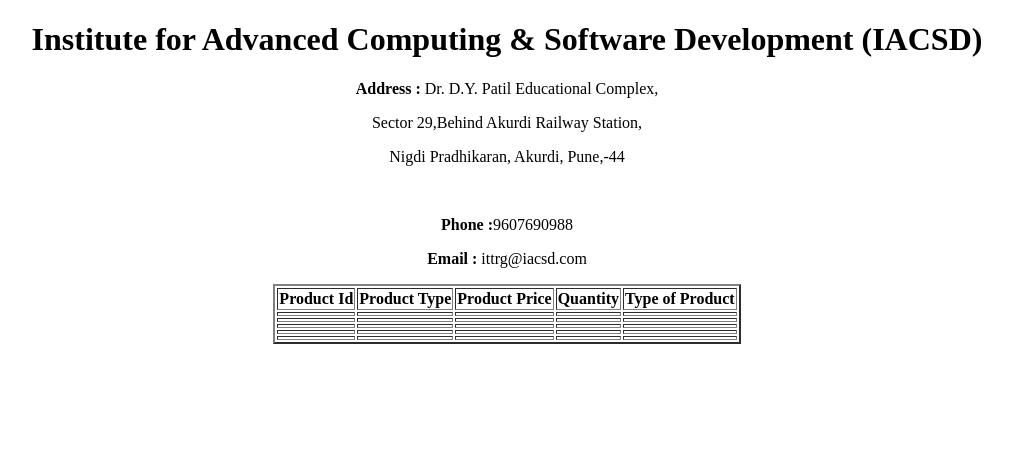
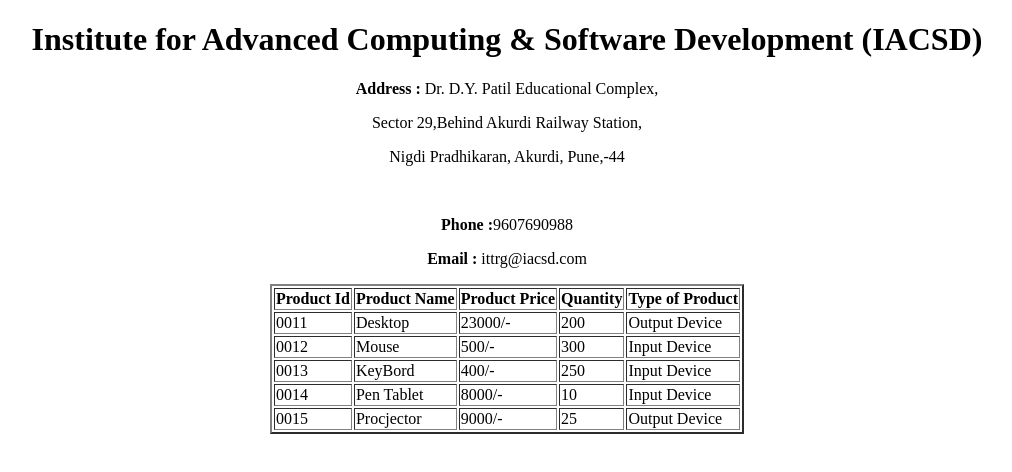
Before and after one commit to mHwak22/229044_MOHAK, a website: page public/index.HTML in a window 1280 px wide. Shown: the whole page, without its empty margins (133-1145 px from the left). Drawn offline with Linux system fonts and the light colour scheme.

Commit message:
correction

```diff
--- a/public/index.HTML
+++ b/public/index.HTML
@@ -18,45 +18,45 @@
     </div>
    <table align="center" border="2px solid black">
     <tr><th>Product Id</th>
-        <th>Product Type</th>
+        <th>Product Name</th>
         <th>Product Price</th>
         <th>Quantity</th>
         <th>Type of Product</th>
     </tr>
     <tr>
-        <td></td>
-        <td></td>
-        <td></td>
-        <td></td>
-        <td></td>
+        <td>0011</td>
+        <td>Desktop</td>
+        <td>23000/-</td>
+        <td>200</td>
+        <td>Output Device</td>
     </tr>
     <tr>
-        <td></td>
-        <td></td>
-        <td></td>
-        <td></td>
-        <td></td>
+        <td>0012</td>
+        <td>Mouse</td>
+        <td>500/-</td>
+        <td>300</td>
+        <td>Input Device</td>
     </tr>
     <tr>
-        <td></td>
-        <td></td>
-        <td></td>
-        <td></td>
-        <td></td>
+        <td>0013</td>
+        <td>KeyBord</td>
+        <td>400/-</td>
+        <td>250</td>
+        <td>Input Device</td>
     </tr>
     <tr>
-        <td></td>
-        <td></td>
-        <td></td>
-        <td></td>
-        <td></td>
+        <td>0014</td>
+        <td>Pen Tablet</td>
+        <td>8000/-</td>
+        <td>10</td>
+        <td>Input Device</td>
     </tr>
     <tr>
-        <td></td>
-        <td></td>
-        <td></td>
-        <td></td>
-        <td></td>
+        <td>0015</td>
+        <td>Procjector</td>
+        <td>9000/-</td>
+        <td>25</td>
+        <td>Output Device</td>
     </tr>
    </table>
 </body>
```
